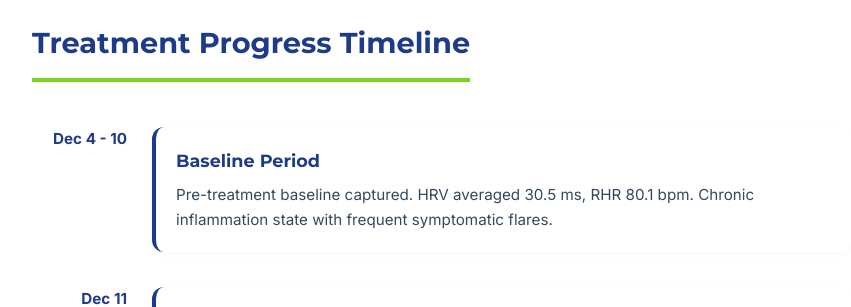
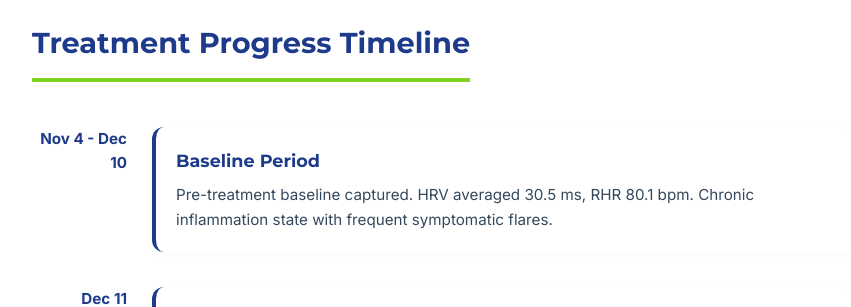
Before and after one commit to Bloorize/Health-Report-Status, a Next.js app: page / in a window 1280 px wide. Shown: the part 1940-2247 px from the top of the page, without its empty margins (198-1049 px from the left). Built offline with nearby package versions, Linux system fonts and the light colour scheme.

Commit message:
Fix baseline period dates: Nov 4 - Dec 10

```diff
--- a/pages/index.tsx
+++ b/pages/index.tsx
@@ -365,7 +365,7 @@ const HealthReport = () => {
         <h2 className={styles.sectionTitle}>Treatment Progress Timeline</h2>
         <div className={styles.timeline}>
           <div className={styles.timelineItem}>
-            <div className={styles.timelineDate}>Dec 4 - 10</div>
+            <div className={styles.timelineDate}>Nov 4 - Dec 10</div>
             <div className={styles.timelineContent}>
               <h4>Baseline Period</h4>
               <p>Pre-treatment baseline captured. HRV averaged 30.5 ms, RHR 80.1 bpm. Chronic inflammation state with frequent symptomatic flares.</p>
```
